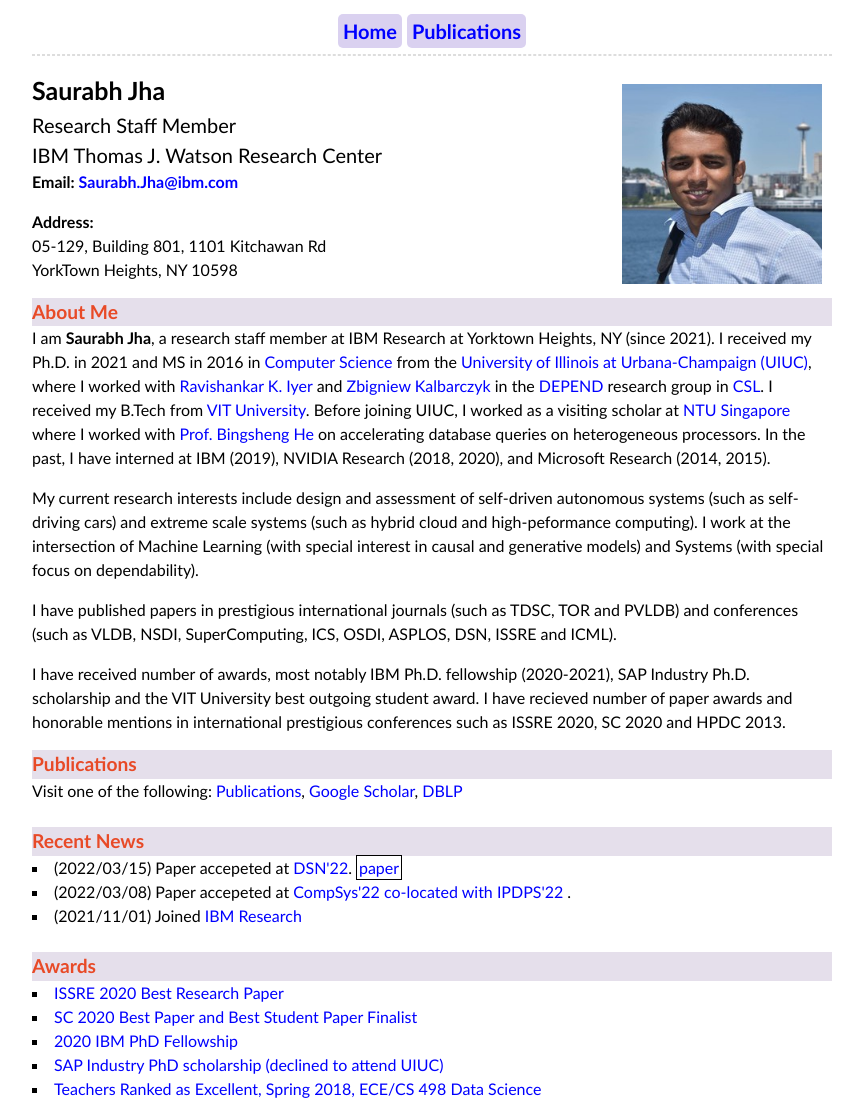
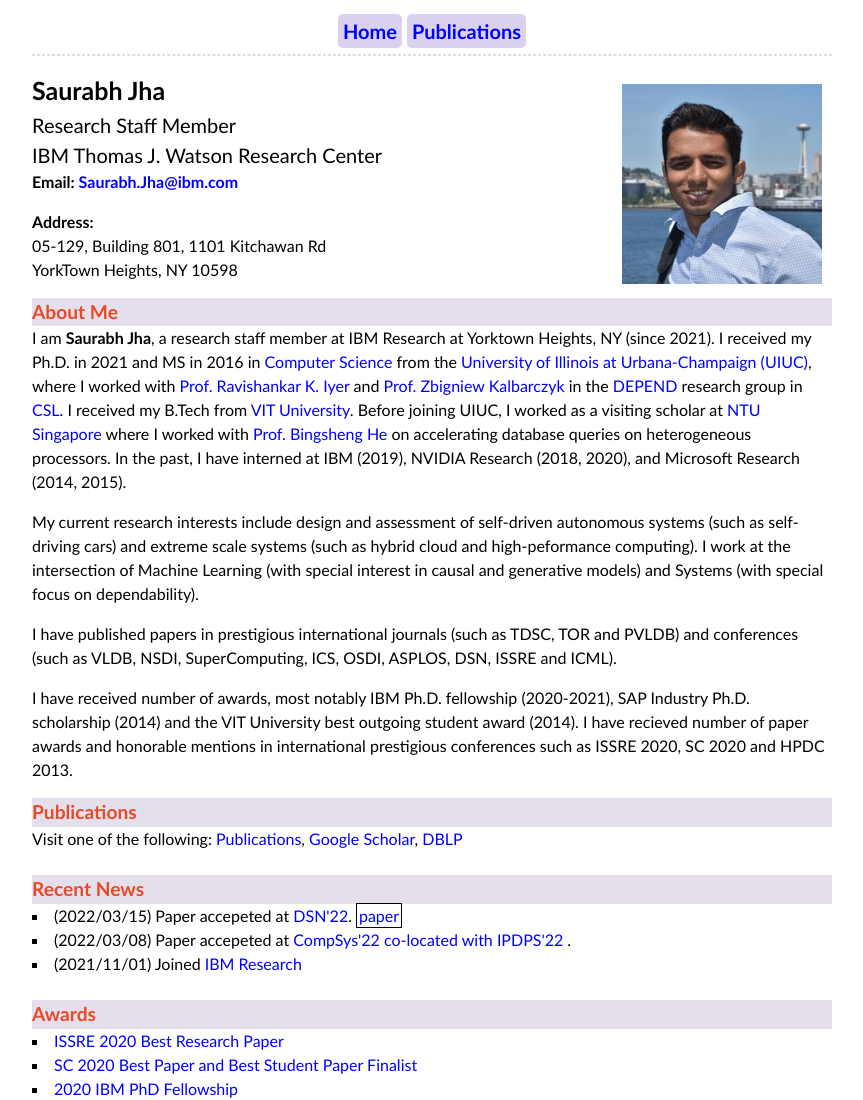
Before and after one commit to saurabhjha1/saurabhjha1.github.io, a plain HTML site: page index.html in a window 1280 px wide. Shown: the top 1100 px of the page, without its empty margins (208-1071 px from the left). Drawn offline with Linux system fonts and the light colour scheme.

Commit message:
updated bio

```diff
--- a/index.html
+++ b/index.html
@@ -49,10 +49,10 @@ YorkTown Heights, NY 10598 <br/></p>
 <div class="header"> About Me </div>
 <div class="content">
 I am  <b>Saurabh Jha</b>, a research staff member at IBM Research at Yorktown Heights, NY (since 2021).
-I received my Ph.D. in 2021 and MS in 2016 in <a href="http://www.cs.uiuc.edu/" target="_blank">Computer Science </a> from the  <a href="http://www.illinois.edu/" target="_blank"> University of Illinois at Urbana-Champaign (UIUC)</a>, where I worked with <a href="http://csl.illinois.edu/directory/faculty/rkiyer" target="_blank"> Ravishankar K. Iyer</a> and <a href="http://csl.illinois.edu/directory/profile/kalbarcz"> Zbigniew Kalbarczyk </a> in the <a href="http://publish.illinois.edu/csldepend/" target="_blank">DEPEND</a> research group in <a href="" target="_blank">CSL</a>. I received my B.Tech from <a href="https://vit.ac.in" target="_blank">VIT University</a>. Before joining UIUC, I worked as a visiting scholar at <a href="https://www.ntu.edu.sg/" target="_blank"> NTU Singapore</a> where I worked with <a href="https://www.comp.nus.edu.sg/~hebs/" target="_blank"> Prof. Bingsheng He </a> on accelerating database queries on heterogeneous processors. In the past, I have interned at IBM (2019), NVIDIA Research (2018, 2020), and Microsoft Research (2014, 2015).
+I received my Ph.D. in 2021 and MS in 2016 in <a href="http://www.cs.uiuc.edu/" target="_blank">Computer Science </a> from the  <a href="http://www.illinois.edu/" target="_blank"> University of Illinois at Urbana-Champaign (UIUC)</a>, where I worked with <a href="http://csl.illinois.edu/directory/faculty/rkiyer" target="_blank"> Prof. Ravishankar K. Iyer</a> and <a href="http://csl.illinois.edu/directory/profile/kalbarcz"> Prof. Zbigniew Kalbarczyk </a> in the <a href="http://publish.illinois.edu/csldepend/" target="_blank">DEPEND</a> research group in <a href="" target="_blank">CSL</a>. I received my B.Tech from <a href="https://vit.ac.in" target="_blank">VIT University</a>. Before joining UIUC, I worked as a visiting scholar at <a href="https://www.ntu.edu.sg/" target="_blank"> NTU Singapore</a> where I worked with <a href="https://www.comp.nus.edu.sg/~hebs/" target="_blank"> Prof. Bingsheng He </a> on accelerating database queries on heterogeneous processors. In the past, I have interned at IBM (2019), NVIDIA Research (2018, 2020), and Microsoft Research (2014, 2015).
 <p>My current research interests include design and assessment of self-driven autonomous systems (such as self-driving cars) and extreme scale systems (such as hybrid cloud and high-peformance computing). I work at the intersection of Machine Learning (with special interest in causal and generative models) and Systems (with special focus on dependability).</p>
 <p>I have published papers in prestigious international journals (such as TDSC, TOR and PVLDB) and conferences (such as VLDB, NSDI, SuperComputing, ICS, OSDI, ASPLOS, DSN, ISSRE and ICML).</p>
-<p>I have received number of awards, most notably IBM Ph.D. fellowship (2020-2021), SAP Industry Ph.D. scholarship and the VIT University best outgoing student award. I have recieved number of paper awards and honorable mentions in international prestigious conferences such as ISSRE 2020, SC 2020 and HPDC 2013.</p>
+<p>I have received number of awards, most notably IBM Ph.D. fellowship (2020-2021), SAP Industry Ph.D. scholarship (2014) and the VIT University best outgoing student award (2014). I have recieved number of paper awards and honorable mentions in international prestigious conferences such as ISSRE 2020, SC 2020 and HPDC 2013.</p>
 </div>
 <div class="header">
 Publications
```
Also changed, not shown: 2 other files.
